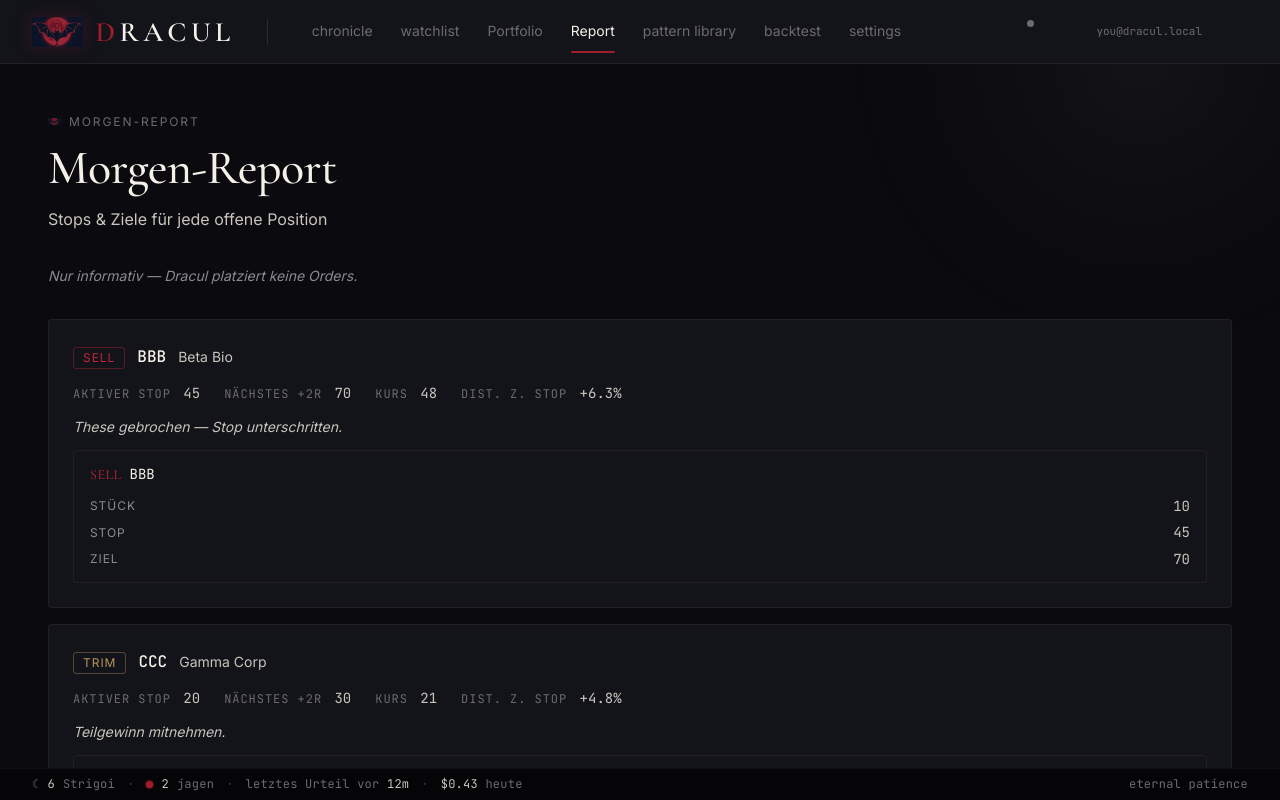
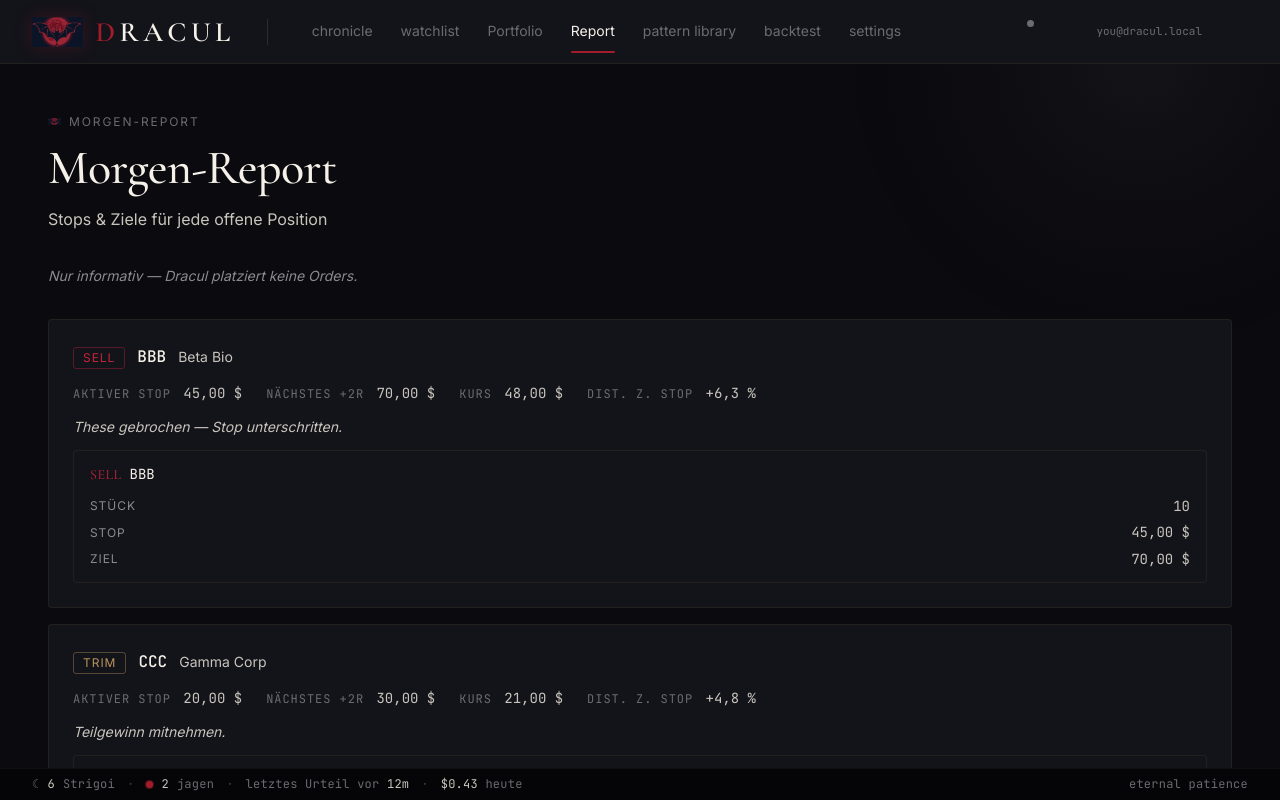
Before and after one commit to visterion/dracul, a Vue app in the folder chronicle/: page /report in a window 1280 px wide. Built offline with nearby package versions, Linux system fonts and the light colour scheme.

Commit message:
refactor(chronicle): report tiles use central money/percent formatters

```diff
--- a/chronicle/src/components/report/OrderTicketCard.vue
+++ b/chronicle/src/components/report/OrderTicketCard.vue
@@ -1,10 +1,11 @@
 <script setup lang="ts">
 import { useI18n } from 'vue-i18n'
 import type { OrderTicket } from '../../api/types'
+import { formatMoney } from '../../utils/format'
 
 defineProps<{ ticket: OrderTicket }>()
 const { t } = useI18n()
-const fmt = (v: number | null) => (v == null ? '—' : v.toLocaleString())
+const fmt = (v: number | null) => (v == null ? '—' : formatMoney(v, 'USD'))
 </script>
 
 <template>
--- a/chronicle/src/views/MorningReportView.vue
+++ b/chronicle/src/views/MorningReportView.vue
@@ -50,6 +50,7 @@ import BatGlyph from '../components/common/BatGlyph.vue'
 import OrderTicketCard from '../components/report/OrderTicketCard.vue'
 import { useApi } from '../api'
 import type { MorningReport } from '../api/types'
+import { formatMoney, formatPercent } from '../utils/format'
 
 const { t } = useI18n()
 const api = useApi()
@@ -68,8 +69,8 @@ onMounted(async () => {
   }
 })
 
-const fmt = (v: number | null) => (v == null ? '—' : v.toLocaleString())
-const pct = (v: number | null) => (v == null ? '—' : `${v >= 0 ? '+' : ''}${v.toFixed(1)}%`)
+const fmt = (v: number | null) => (v == null ? '—' : formatMoney(v, 'USD'))
+const pct = (v: number | null) => (v == null ? '—' : formatPercent(v))
 
 function actionPillClass(action: string): string {
   switch (action.toUpperCase()) {
```
